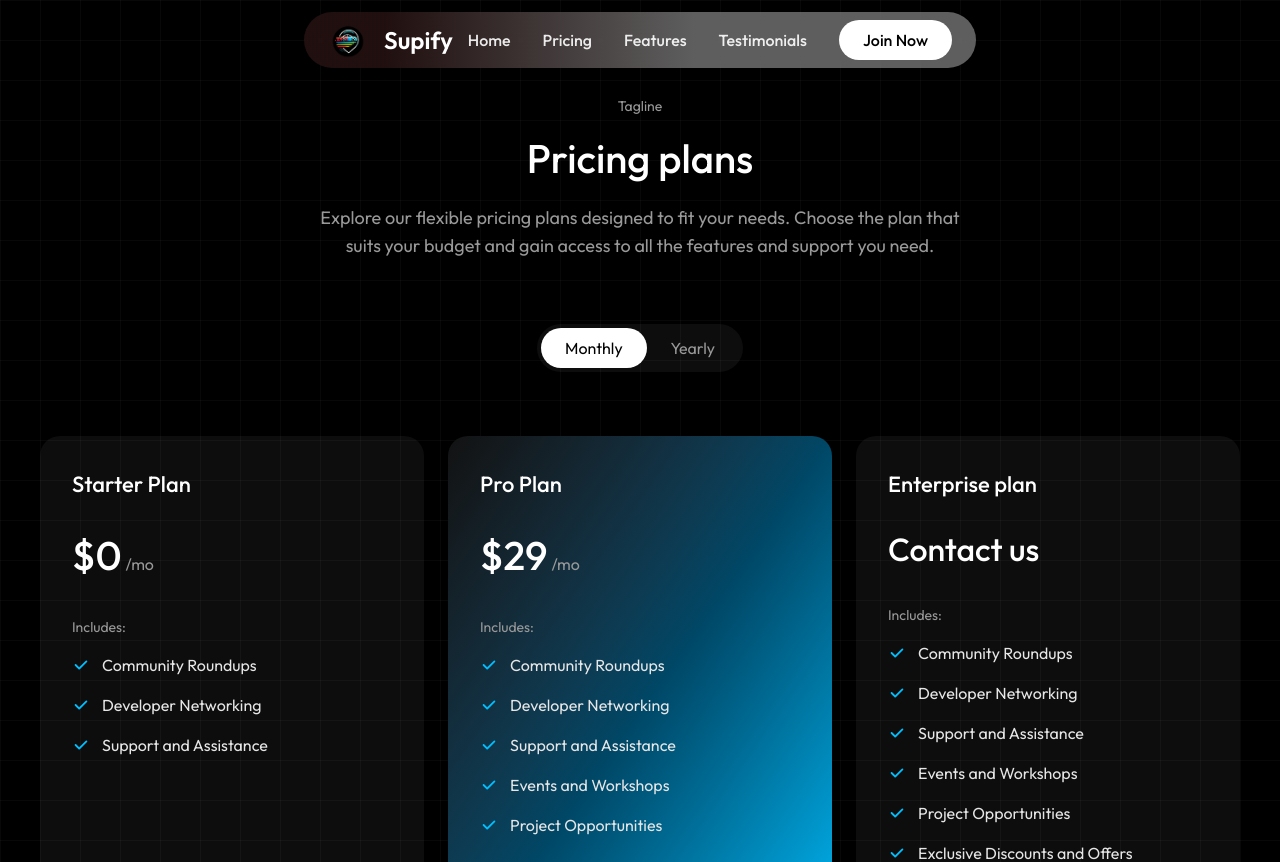
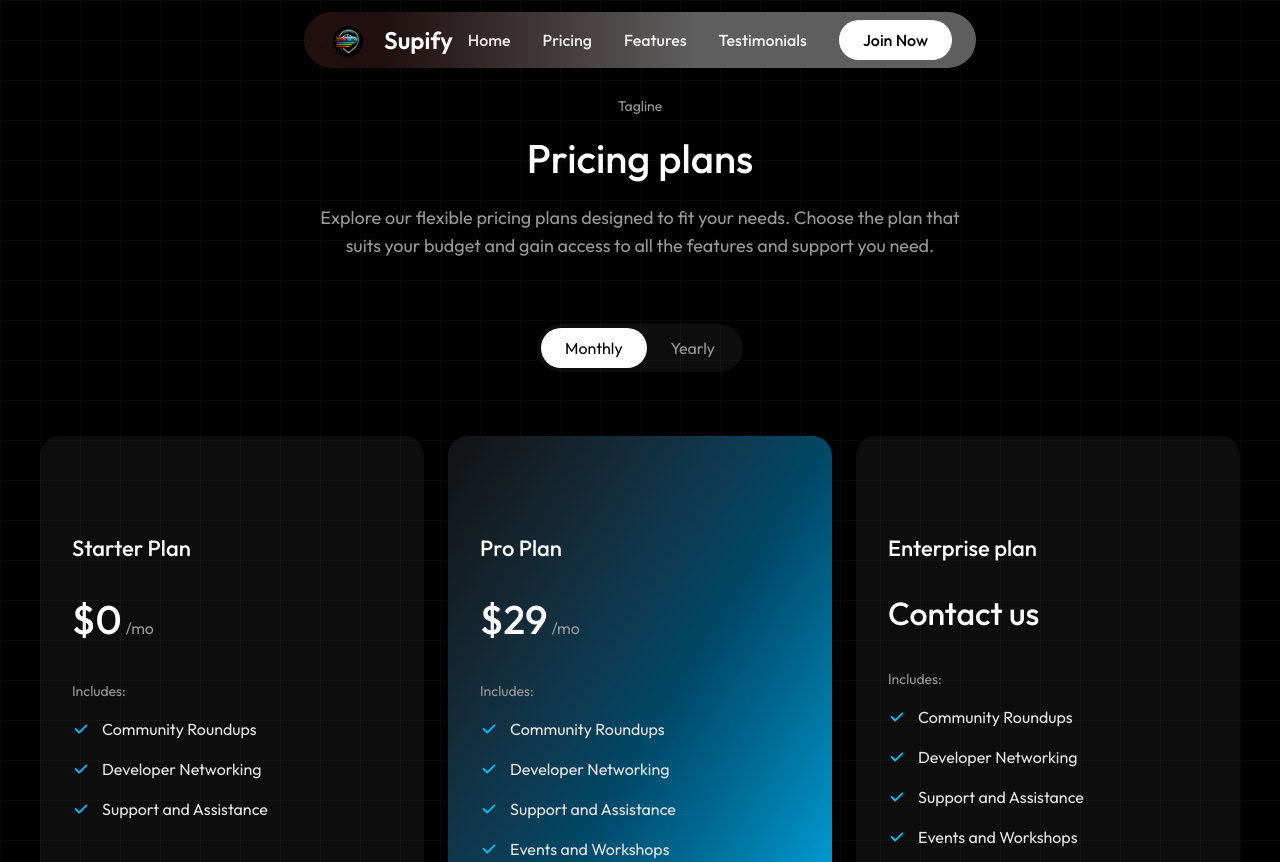
Before and after one commit to SRidez-app/website, a React (Vite) app: page /pricing in a window 1280 px wide. Shown: the top 862 px of the page. Built offline with nearby package versions, Linux system fonts and the light colour scheme.

Commit message:
Update Pricing.jsx

```diff
--- a/src/components/Pricing.jsx
+++ b/src/components/Pricing.jsx
@@ -9,7 +9,7 @@
     }`}>
 
 
-      <div className="flex items-center justify-between mb-6">
+      <div className="flex items-center justify-between mb-6  md:mt-16">
         <h3 className="text-[22px] text-white font-medium">{title}</h3>
         {/* <div className="w-8 h-8">
           <img src="/logo-icon.svg" alt="" className="w-full h-full object-contain opacity-80" />
```
